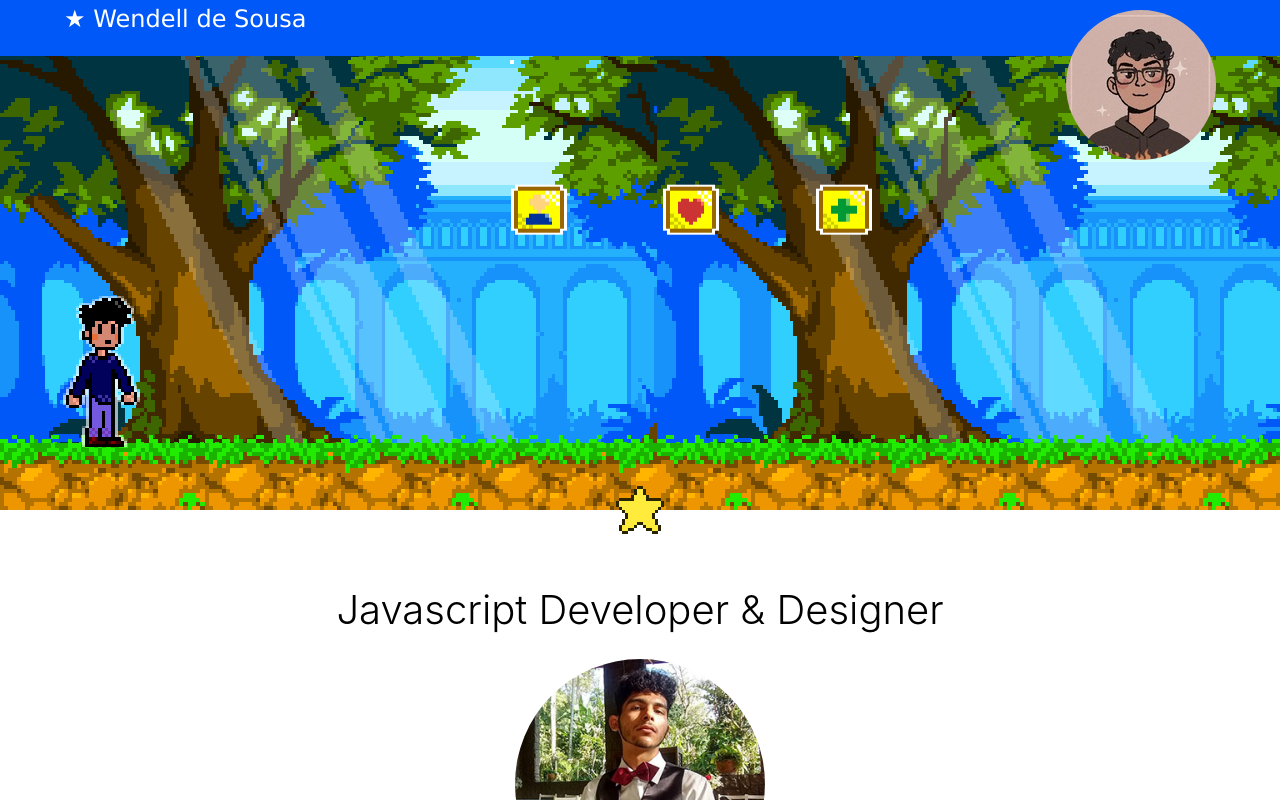
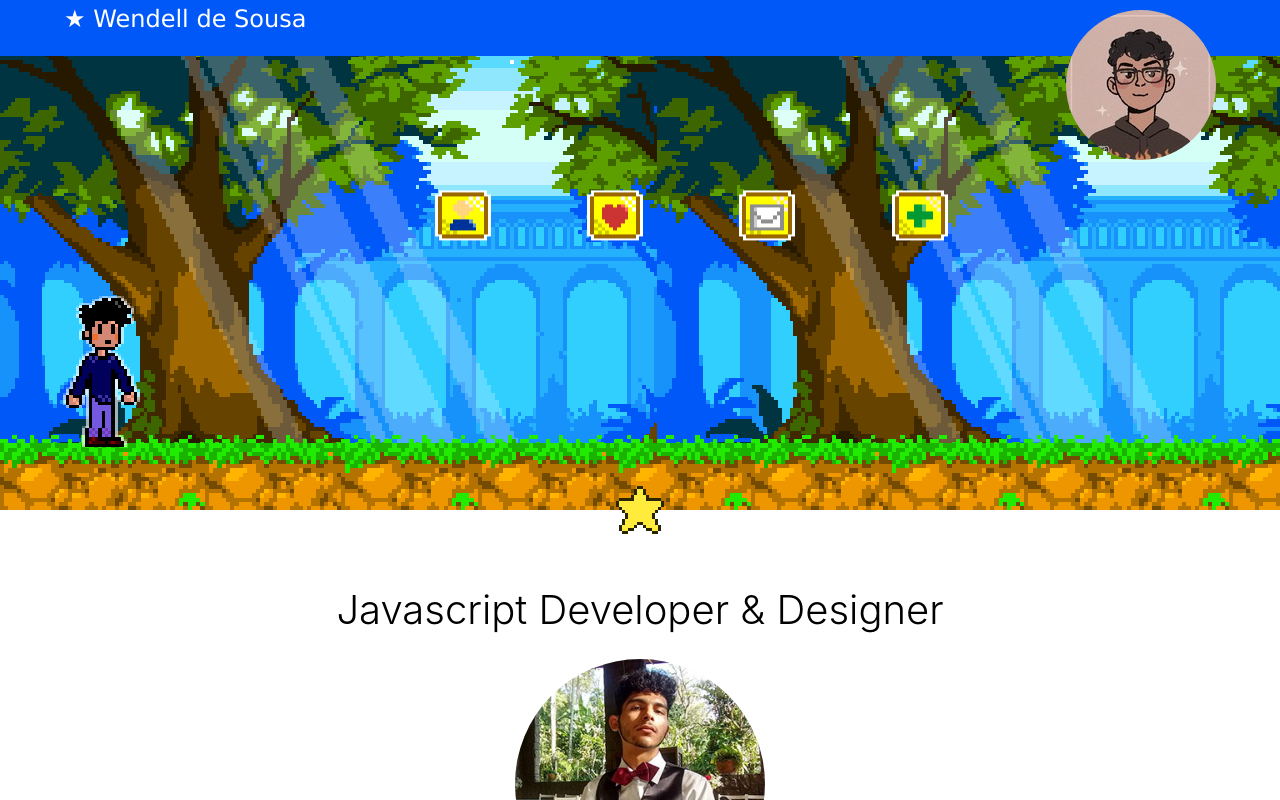
Before and after one commit to wellsousaaa/My-Portfolio, a React (Create React App) app: page / in a window 1280 px wide. Shown: the top 800 px of the page. Built offline with nearby package versions, Linux system fonts and the light colour scheme.

Commit message:
Update App.js

```diff
--- a/src/App.js
+++ b/src/App.js
@@ -15,7 +15,7 @@ export default function App() {
     AOS.init({ duration: 500 });
     const queryParams = new URLSearchParams(window.location.search);
     const allowed = queryParams.get("contact");
-    setContactAllowed(!!allowed);
+    setContactAllowed(!allowed);
   }, []);
 
   useEffect(() => {
```
